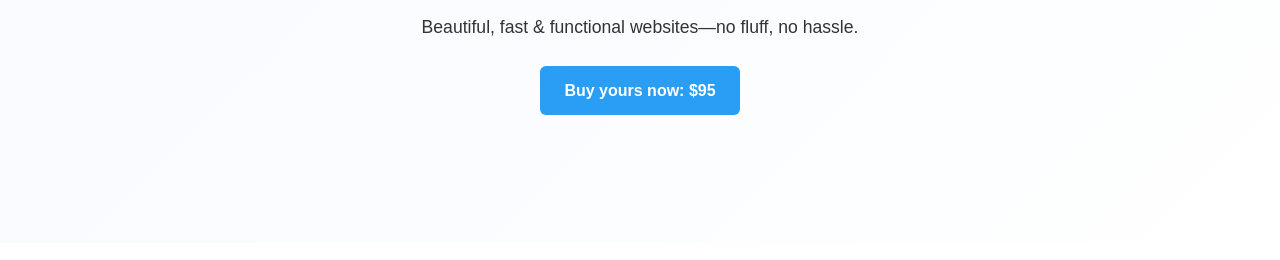
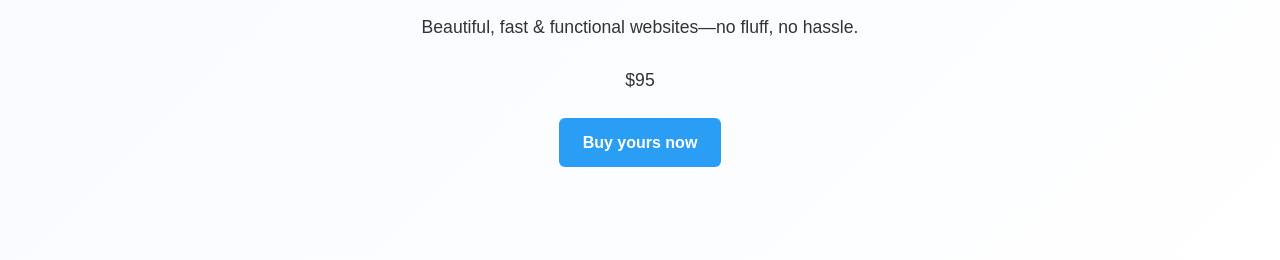
Before and after one commit to nickaustinbrown/effortlesswebsites, a plain HTML site: page index.html in a window 1280 px wide. Shown: the part 201-461 px from the top of the page. Drawn offline with Linux system fonts and the light colour scheme.

Commit message:
Update index.html

```diff
--- a/index.html
+++ b/index.html
@@ -13,7 +13,8 @@
     <div class="container">
       <h1>Effortless Websites</h1>
       <p>Beautiful, fast & functional websites—no fluff, no hassle.</p>
-      <a href="#contact" class="btn">Buy yours now: $95</a>
+      <p>$95</p>
+      <a href="#contact" class="btn">Buy yours now</a>
     </div>
   </section>
 
```
